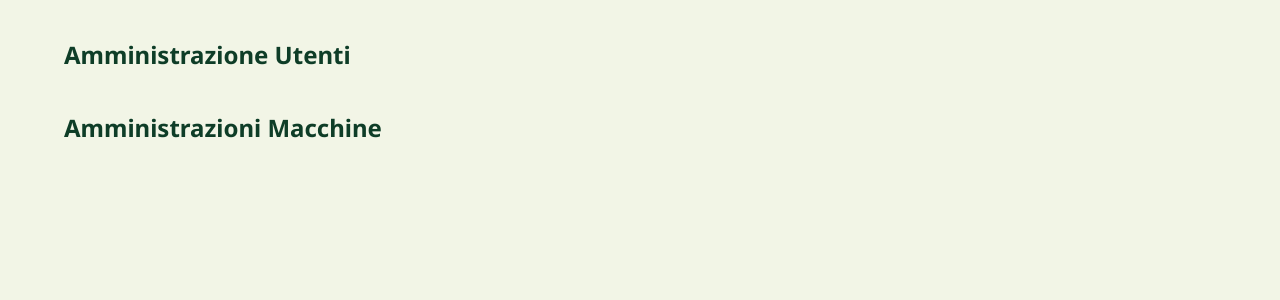
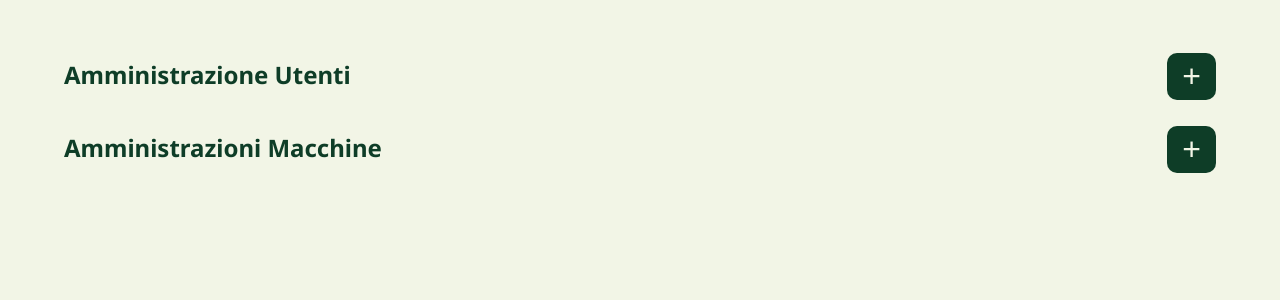
Before and after one commit to ZhiAn-ny/Database-Rifiuti-2022, a PHP site: page /amministrazione-sistema/index.php in a window 1280 px wide. Shown: the top 300 px of the page. Run offline with PHP 8.4, Linux system fonts and the light colour scheme; some libraries are stand-ins or nearby versions.

Commit message:
Show empty dialogs

```diff
--- a/rifiuti-2022/amministrazione-sistema/amministrazione.js
+++ b/rifiuti-2022/amministrazione-sistema/amministrazione.js
@@ -1,8 +1,16 @@
 var data = getLoginInfo();
 const usersContainer = document.querySelector(".users-container");
 const machineContainer = document.querySelector(".machines-container");
-
-
+const newUserPopup = document.getElementById('newUserPopup');
+const newMachinePopup = document.getElementById('newMachinePopup');
+createDialogFrom(
+    'newUserPopup',
+    'padding: 50px; width: 40%; gap: 30px; left: 25%;'
+);
+createDialogFrom(
+    'newMachinePopup',
+    'padding: 50px; width: 40%; gap: 30px; left: 25%;'
+);
 
 var _tipologie = [];
 
@@ -22,7 +30,10 @@ function reloadUsers() {
 
 function refreshUsersTable(users) {
     usersContainer.innerHTML = "";
-    createTableHeader(usersContainer, ["Azioni","Nome", "Cognome", "Codice Fiscale", "Telefono", "Email", "Indirizzo", "Tipologia", "Salario"]);
+    createTableHeader(usersContainer, [
+        "Azioni","Nome", "Cognome", "Codice Fiscale", "Telefono", "Email",
+         "Indirizzo", "Tipologia", "Salario"
+    ]);
     var body = document.createElement("tbody");
     users.forEach(user => {
         var tipologia = _tipologie.find(x => x.codice === user.tipo_contratto);
@@ -49,7 +60,10 @@ function refreshUsersTable(users) {
 
 function refreshCamionTable(camions) {
     machineContainer.innerHTML = "";
-    createTableHeader(machineContainer, ["Azioni", "Targa", "Modello", "Numero di telaio", "Data acquisizione", "Anno immatricolazione"]);
+    createTableHeader(machineContainer, [
+        "Azioni", "Targa", "Modello", "Numero di telaio", "Data acquisizione",
+        "Anno immatricolazione"
+    ]);
     var body = document.createElement("tbody");
     camions.forEach(camion => {
         var row = document.createElement("tr");
@@ -73,3 +87,7 @@ function deleteCamionAndReload(camion) {
 function disableUserAndReload(user) {
     disableUser(user).then(() => {reloadUsers()});
 }
+
+function showDialog(dialogId) {
+    toggleDialog(dialogId);
+}
--- a/rifiuti-2022/amministrazione-sistema/index.php
+++ b/rifiuti-2022/amministrazione-sistema/index.php
@@ -26,15 +26,24 @@ $apiKey = 'eyJhbGciOiJIUzI1NiIsInR5cCI6IkpXVCJ9.eyJpc3MiOiJzdXBhYmFzZSIsInJlZiI6
             fetchLoginData();
         </script>
 
+        <div id="newUserPopup"></div>
+        <div id="newMachinePopup"></div>
+
         <section>
-            <h1>Amministrazione Utenti</h1>
+            <div class="flex-row">
+                <h1>Amministrazione Utenti</h1>
+                <button class="add-btn" onclick="showDialog('newUserPopup')">+</button>
+            </div>
             <div class="table-container">
                 <table class="users-container"></table>
             </div>
         </section>
 
         <section>
-            <h1>Amministrazioni Macchine</h1>
+            <div class="flex-row">
+                <h1>Amministrazioni Macchine</h1>
+                <button class="add-btn" onclick="showDialog('newMachinePopup')">+</button>
+            </div>
             <div class="table-container">
                 <table class="machines-container"></table>
             </div>
--- a/rifiuti-2022/assets/css/amministrazione.css
+++ b/rifiuti-2022/assets/css/amministrazione.css
@@ -1,3 +1,13 @@
+.flex-row {
+    justify-content: space-between;
+
+}
+.add-btn {
+    font-size: 2rem;
+    height: fit-content;
+    padding: 5px 15px;
+    margin-top: 15px;
+}
 
 .table-container {
     overflow: auto;
```
